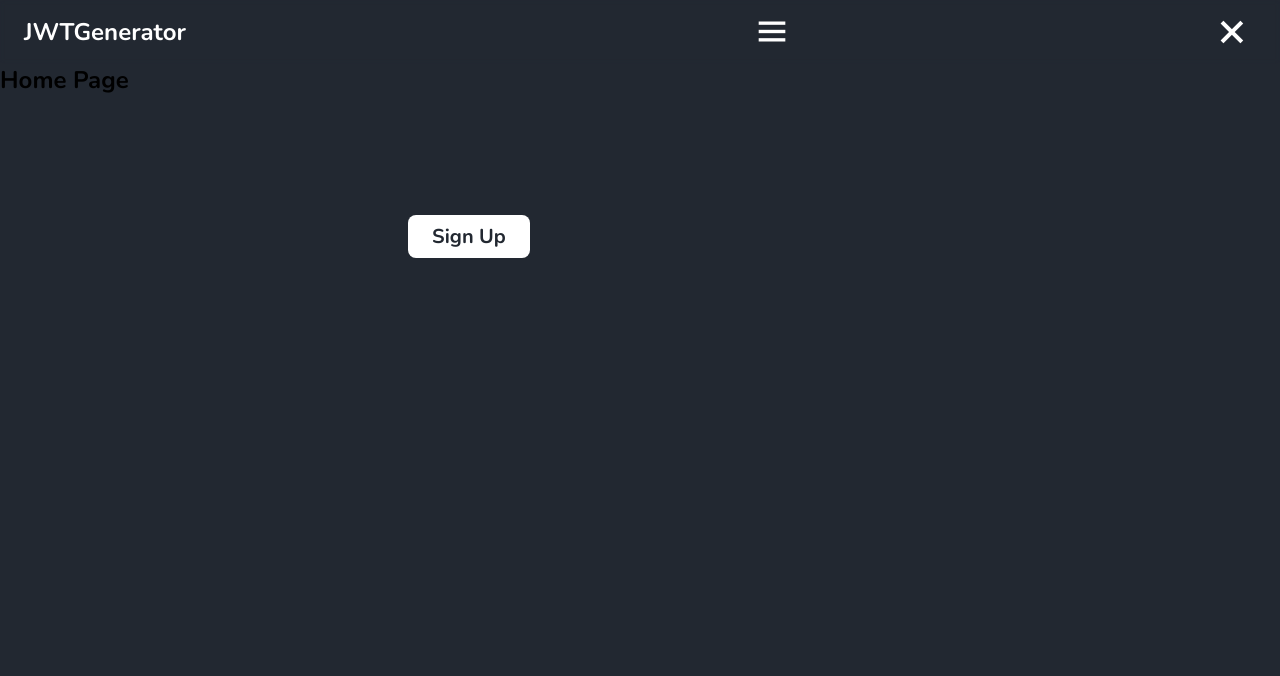
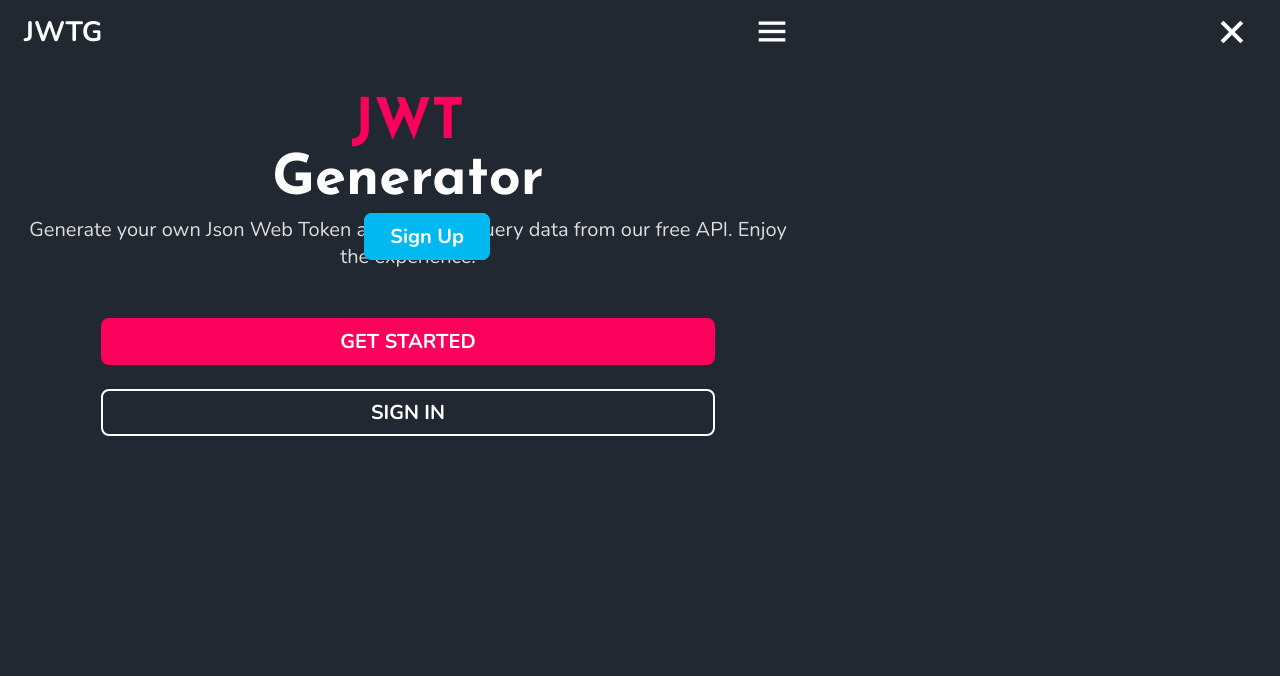
Before and after one commit to Remy349/jwt-generator-api-python, a Flask app: page / in a window 1280 px wide. Shown: the top 676 px of the page. Run offline with Flask 3, Linux system fonts and the light colour scheme.

Commit message:
Finished home page, including styles

```diff
--- a/flaskr/static/css/styles.css
+++ b/flaskr/static/css/styles.css
@@ -10,6 +10,11 @@ body {
   min-height: 100vh;
   font-family: "Nunito", sans-serif;
   margin-top: 4rem;
+}
+
+h1 {
+  font-family: "Josefin Sans", sans-serif;
+  text-align: center;
 }
 
 a {
@@ -25,6 +30,10 @@ ul {
   margin-left: 1.5rem;
   margin-right: 1.5rem;
   max-width: 768px;
+}
+
+.main {
+  overflow-x: hidden;
 }
 
 .header {
@@ -67,16 +76,38 @@ ul {
   font-size: 1.25rem;
   font-weight: 600;
   color: #fff;
+  position: relative;
+}
+.nav__link::after {
+  content: "";
+  position: absolute;
+  background-color: #00b9f1;
+  height: 2px;
+  top: 1.7rem;
+  width: 100%;
+  left: 0;
+  transform: scaleX(0);
+  transition: 0.3s;
+}
+.nav__link:hover::after {
+  transform: scaleX(1);
 }
 .nav__btn {
-  background-color: #fff;
-  color: #222831;
+  background-color: #00b9f1;
+  color: #fff;
   padding: 0.5rem 1.5rem;
   font-weight: 700;
   border-radius: 0.5rem;
+  font-size: 1.25rem;
+  border: 2px solid #00b9f1;
+  transition: all 0.3s;
+}
+.nav__btn:hover {
+  background-color: #222831;
+  color: #00b9f1;
 }
 .nav__logo {
-  font-size: 1.5rem;
+  font-size: 1.75rem;
   font-weight: 700;
   color: #fff;
 }
@@ -99,4 +130,70 @@ ul {
   right: 0;
 }
 
+.home {
+  margin-top: 2rem;
+}
+.home__title {
+  font-size: 3.5rem;
+  color: #fff;
+  display: flex;
+  justify-content: center;
+  align-items: center;
+  flex-direction: column;
+}
+.home__title-gradient {
+  color: #fb015b;
+}
+.home__desc {
+  font-size: 1.25rem;
+  color: #ddd;
+  font-weight: 400;
+  text-align: center;
+  margin-top: 0.5rem;
+}
+.home__btns {
+  margin-top: 3rem;
+  display: flex;
+  justify-content: center;
+  align-items: center;
+  flex-direction: column;
+  row-gap: 1.5rem;
+}
+.home__btns-container {
+  width: 80%;
+}
+.home__btns-started {
+  display: flex;
+  justify-content: center;
+  text-transform: uppercase;
+  font-size: 1.25rem;
+  font-weight: 700;
+  background-color: #fb015b;
+  border-radius: 0.5rem;
+  padding: 0.5rem;
+  color: #fff;
+  border: 2px solid #fb015b;
+  transition: all 0.3s;
+}
+.home__btns-started:hover {
+  box-shadow: 0 4px 20px rgba(251, 1, 91, 0.5);
+}
+.home__btns-signin {
+  display: flex;
+  justify-content: center;
+  text-transform: uppercase;
+  font-size: 1.25rem;
+  font-weight: 700;
+  background-color: #222831;
+  border-radius: 0.5rem;
+  padding: 0.5rem;
+  color: #fff;
+  border: 2px solid #fff;
+  transition: all 0.3s;
+}
+.home__btns-signin:hover {
+  background-color: #fff;
+  color: #222831;
+}
+
 /*# sourceMappingURL=styles.css.map */
--- a/flaskr/static/scss/base/_base.scss
+++ b/flaskr/static/scss/base/_base.scss
@@ -16,6 +16,11 @@ body {
   margin-top: 4rem;
 }
 
+h1 {
+  font-family: f.$Josefin;
+  text-align: center;
+}
+
 a {
   text-decoration: none;
   cursor: pointer;
@@ -30,3 +35,7 @@ ul {
   margin-right: 1.5rem;
   max-width: 768px;
 }
+
+.main {
+  overflow-x: hidden;
+}
--- /dev/null
+++ b/flaskr/static/scss/components/_buttons.scss
@@ -0,0 +1,15 @@
+@use '../utils/_colors.scss' as c;
+
+@mixin home-btns($bg-color, $border-color) {
+  display: flex;
+  justify-content: center;
+  text-transform: uppercase;
+  font-size: 1.25rem;
+  font-weight: 700;
+  background-color: $bg-color;
+  border-radius: .5rem;
+  padding: .5rem;
+  color: c.$White-Color;
+  border: 2px solid $border-color;
+  transition: all .3s;
+}
--- /dev/null
+++ b/flaskr/static/scss/pages/_home.scss
@@ -0,0 +1,57 @@
+@use '../utils/_colors.scss' as c;
+@use '../components/_buttons.scss' as comB;
+
+.home {
+  margin-top: 2rem;
+
+  &__title {
+    font-size: 3.5rem;
+    color: c.$White-Color;
+    display: flex;
+    justify-content: center;
+    align-items: center;
+    flex-direction: column;
+
+    &-gradient {
+      color: c.$Pink-Color;
+    }
+  }
+
+  &__desc {
+    font-size: 1.25rem;
+    color: c.$Gray-Color;
+    font-weight: 400;
+    text-align: center;
+    margin-top: .5rem;
+  }
+
+  &__btns {
+    margin-top: 3rem;
+    display: flex;
+    justify-content: center;
+    align-items: center;
+    flex-direction: column;
+    row-gap: 1.5rem;
+
+    &-container {
+      width: 80%;
+    }
+
+    &-started {
+      @include comB.home-btns(c.$Pink-Color, c.$Pink-Color);
+
+      &:hover {
+        box-shadow: 0 4px 20px rgba(251, 1, 91, .5);
+      }
+    }
+
+    &-signin {
+      @include comB.home-btns(c.$Bg-Color, c.$White-Color);
+
+      &:hover {
+        background-color: c.$White-Color;
+        color: c.$Bg-Color;
+      }
+    }
+  }
+}
--- a/flaskr/static/scss/sections/_nav.scss
+++ b/flaskr/static/scss/sections/_nav.scss
@@ -45,18 +45,45 @@
     font-size: 1.25rem;
     font-weight: 600;
     color: c.$White-Color;
+    position: relative;
+
+    &::after {
+      content: '';
+      position: absolute;
+      background-color: c.$Blue-Color;
+      height: 2px;
+      top: 1.7rem;
+      width: 100%;
+      left: 0;
+      transform: scaleX(0);
+      transition: .3s;
+    }
+
+    &:hover {
+      &::after {
+        transform: scaleX(1);
+      }
+    }
   }
 
   &__btn {
-    background-color: c.$White-Color;
-    color: c.$Bg-Color;
+    background-color: c.$Blue-Color;
+    color: c.$White-Color;
     padding: .5rem 1.5rem;
     font-weight: 700;
     border-radius: .5rem;
+    font-size: 1.25rem;
+    border: 2px solid c.$Blue-Color;
+    transition: all .3s;
+
+    &:hover {
+      background-color: c.$Bg-Color;
+      color: c.$Blue-Color;
+    }
   }
 
   &__logo {
-    font-size: 1.5rem;
+    font-size: 1.75rem;
     font-weight: 700;
     color: c.$White-Color;
   }
--- a/flaskr/static/scss/styles.scss
+++ b/flaskr/static/scss/styles.scss
@@ -2,3 +2,5 @@
 @forward 'base/base';
 // NAV
 @forward 'sections/nav';
+// HOME
+@forward 'pages/home';
--- a/flaskr/static/scss/utils/_colors.scss
+++ b/flaskr/static/scss/utils/_colors.scss
@@ -1,2 +1,6 @@
 $Bg-Color: #222831;
 $White-Color: #fff;
+$Blue-Color: #00b9f1;
+$Pink-Color: #fb015b;
+$Purple-Color: #d63aff;
+$Gray-Color: #ddd;
--- a/flaskr/templates/base.html
+++ b/flaskr/templates/base.html
@@ -19,7 +19,7 @@
     <header class="header">
       <nav class="nav container">
         <a href="{{ url_for('main.index') }}" class="nav__logo">
-          JWTGenerator
+          JWTG
         </a>
         <div class="nav__menu" id="navMenu">
           <ul class="nav__list">
@@ -37,7 +37,7 @@
               </a>
             </li>
             <li class="nav__item">
-              <a href="{{ url_for('auth.signup') }}" class="nav__link nav__btn">
+              <a href="{{ url_for('auth.signup') }}" class="nav__btn">
                 Sign Up
               </a>
             </li>
--- a/flaskr/templates/index.html
+++ b/flaskr/templates/index.html
@@ -1,7 +1,26 @@
 {% extends "base.html" %}
 
 {% block content %}
-<section class="home">
-  <h1>Home Page</h1>
+<section class="home container">
+  <h1 class="home__title">
+    <span class="home__title-gradient">JWT</span>
+    <span>Generator</span>
+  </h1>
+  <p class="home__desc">
+    Generate your own Json Web Token and use it to query data
+    from our free API. Enjoy the experience!
+  </p>
+  <div class="home__btns">
+    <div class="home__btns-container">
+      <a href="" class="home__btns-started">
+        Get Started
+      </a>
+    </div>
+    <div class="home__btns-container">
+      <a href="{{ url_for('auth.signin') }}" class="home__btns-signin">
+        Sign In
+      </a>
+    </div>
+  </div>
 </section>
 {% endblock content %}
```
Also changed, not shown: flaskr/static/scss/components/_forms.scss (added), 1 other file.
